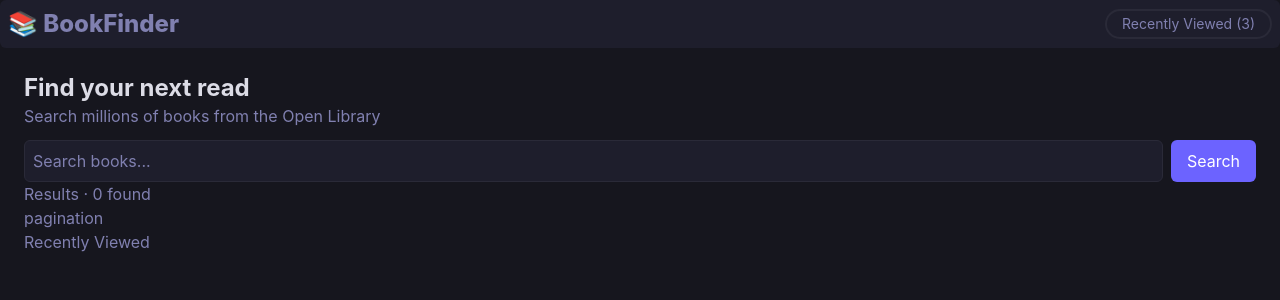
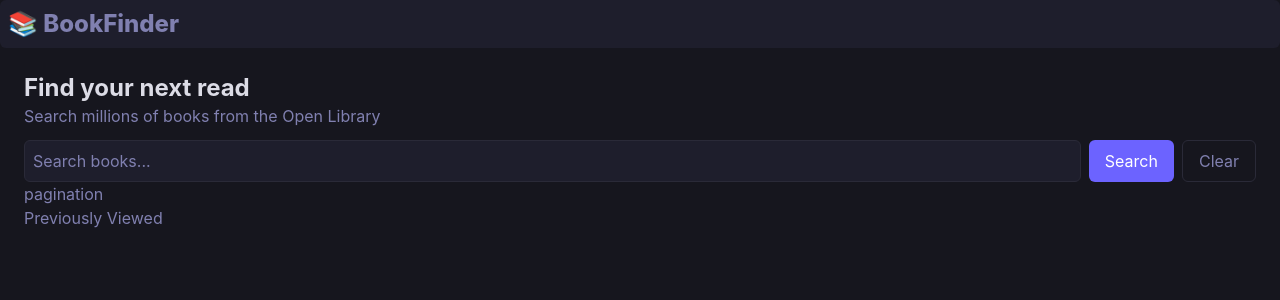
Before and after one commit to aleksajanjic/book-finder, a React (Vite) app: page / in a window 1280 px wide. Shown: the top 300 px of the page. Built offline with nearby package versions, Linux system fonts and the light colour scheme; the HTML template or start-up script is replaced by a standard one.

Commit message:
wip: previously viewed

```diff
--- a/src/components/Header.tsx
+++ b/src/components/Header.tsx
@@ -1,10 +1,16 @@
+import { getPreviouslyViewed } from "../utils/previouslyViewed";
+
 function Header() {
+	const previousBooks = getPreviouslyViewed();
+
 	return (
 		<div className="bg-surface-card text-text-primary font-extrabold text-2xl flex justify-between items-center p-2 rounded-md">
 			📚 BookFinder
-			<div className="font-normal text-text-secondary text-sm border-2 border-border rounded-full py-[3px] px-[15px]">
-				Recently Viewed (3)
-			</div>
+			{previousBooks.length > 0 && (
+				<div className="font-normal text-text-secondary text-sm border-2 border-border rounded-full py-0.75 px-3.75">
+					Previously Viewed ({previousBooks.length})
+				</div>
+			)}
 		</div>
 	);
 }
--- /dev/null
+++ b/src/components/PreviouslyViewed.tsx
@@ -0,0 +1,5 @@
+function PreviouslyViewed() {
+	return <h1>Previously Viewed</h1>;
+}
+
+export default PreviouslyViewed;
--- a/src/components/RecentlyViewed.tsx
+++ /dev/null
@@ -1,5 +0,0 @@
-function RecentlyViewed() {
-	return <h1>Recently Viewed</h1>;
-}
-
-export default RecentlyViewed;
--- a/src/components/Results.tsx
+++ b/src/components/Results.tsx
@@ -8,8 +8,7 @@ interface ResultsProps {
 function Results({ books }: ResultsProps) {
 	return (
 		<div>
-			<h1>Results · {books.length} found</h1>
-
+			{books.length > 0 && <h1>Results · {books.length} found</h1>}
 			<div className="grid lg:grid-cols-4 md:grid-cols-3 sm:grid-cols-2 grid-cols-1 gap-4">
 				{books.map((book) => (
 					<ResultCard key={book.key} book={book} />
--- a/src/components/Search.tsx
+++ b/src/components/Search.tsx
@@ -2,7 +2,7 @@ import SearchBar from "./ui/SearchBar";
 import type { SearchProps } from "../types/search";
 
 function Search(props: SearchProps) {
-	const { query, setQuery, onSearch } = props;
+	const { query, setQuery, onSearch, onClear } = props;
 
 	return (
 		<section className="space-y-3">
@@ -16,6 +16,7 @@ function Search(props: SearchProps) {
 				query={query}
 				setQuery={setQuery}
 				onSearch={onSearch}
+				onClear={onClear}
 			/>
 		</section>
 	);
--- a/src/components/ui/SearchBar.tsx
+++ b/src/components/ui/SearchBar.tsx
@@ -1,14 +1,21 @@
 import type { SearchProps } from "../../types/search";
 
 function SearchBar(props: SearchProps) {
-	const { query, setQuery, onSearch } = props;
+	const { query, setQuery, onSearch, onClear } = props;
 
 	return (
 		<div className="flex gap-2">
 			<input
 				type="text"
 				value={query}
-				onChange={(e) => setQuery(e.target.value)}
+				onChange={(e) => {
+					const value = e.target.value;
+					setQuery(value);
+
+					if (!value.trim()) {
+						onClear();
+					}
+				}}
 				onKeyDown={(e) => {
 					if (e.key !== "Enter") {
 						return;
@@ -34,6 +41,12 @@ function SearchBar(props: SearchProps) {
 			>
 				Search
 			</button>
+			<button
+				onClick={onClear}
+				className="px-4 py-2 rounded-md border border-border"
+			>
+				Clear
+			</button>
 		</div>
 	);
 }
--- a/src/pages/BookDetails.tsx
+++ b/src/pages/BookDetails.tsx
@@ -2,6 +2,7 @@ import { useEffect, useState } from "react";
 import { useNavigate, useParams } from "react-router-dom";
 import { getBook, getCoverUrl } from "../api/openLibrary";
 import type { BookDetail } from "../types/books";
+import { addPreviouslyViewed } from "../utils/previouslyViewed";
 
 function BookDetails() {
 	const navigate = useNavigate();
@@ -24,11 +25,14 @@ function BookDetails() {
 				);
 
 				const data = await res.json();
+
 				return data.name;
 			}),
 		);
 
 		setAuthors(results);
+
+		return results;
 	};
 
 	useEffect(() => {
@@ -45,6 +49,17 @@ function BookDetails() {
 				}
 
 				setBook(data);
+
+				const authorNames = data.authors
+					? await fetchAuthors(data.authors)
+					: [];
+
+				addPreviouslyViewed({
+					key: data.key,
+					title: data.title,
+					cover_i: data.covers?.[0],
+					author_name: authorNames,
+				});
 			} catch (error) {
 				console.error(error);
 			}
@@ -53,8 +68,6 @@ function BookDetails() {
 	}, [id]);
 
 	if (!book) return "Loading...";
-
-	console.log("book", book);
 
 	return (
 		<>
--- a/src/pages/Home.tsx
+++ b/src/pages/Home.tsx
@@ -1,5 +1,5 @@
 import { useState } from "react";
-import RecentlyViewed from "../components/RecentlyViewed";
+import PreviouslyViewed from "../components/PreviouslyViewed";
 import Results from "../components/Results";
 import Search from "../components/Search";
 import { searchBooks } from "../api/openLibrary";
@@ -29,13 +29,24 @@ function Home() {
 		}
 	};
 
+	const handleClear = () => {
+		setQuery("");
+		setBooks([]);
+	};
+
 	// const handleNextPage = async () => {};
 
 	// const handlePreviousPage = async () => {};
 
 	return (
 		<div className="flex flex-col">
-			<Search query={query} setQuery={setQuery} onSearch={handleSearch} />
+			<Search
+				query={query}
+				setQuery={setQuery}
+				onSearch={handleSearch}
+				onClear={handleClear}
+			/>
+
 			{isLoading ? (
 				<p>Loading...</p>
 			) : (
@@ -44,7 +55,7 @@ function Home() {
 					<Pagination />
 				</>
 			)}
-			<RecentlyViewed />
+			<PreviouslyViewed />
 		</div>
 	);
 }
--- a/src/types/search.tsx
+++ b/src/types/search.tsx
@@ -2,4 +2,5 @@ export interface SearchProps {
 	query: string;
 	setQuery: (value: string) => void;
 	onSearch: (value: string) => void;
+	onClear: () => void;
 }
--- /dev/null
+++ b/src/utils/previouslyViewed.ts
@@ -0,0 +1,20 @@
+import type { PreviousBook } from "../types/books";
+
+const KEY = "previously_viewed_books";
+
+export const getPreviouslyViewed = (): PreviousBook[] => {
+	const data = localStorage.getItem(KEY);
+
+	if (!data) {
+		return [];
+	}
+
+	return JSON.parse(data);
+};
+
+export const addPreviouslyViewed = (book: PreviousBook) => {
+	const existing = getPreviouslyViewed();
+	const filtered = existing.filter((b) => b.key !== book.key);
+	const updated = [book, ...filtered].slice(0, 10);
+	localStorage.setItem(KEY, JSON.stringify(updated));
+};
```
Also changed, not shown: src/types/books.ts (+8 -0 lines).
